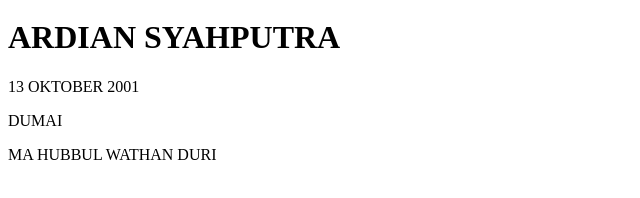
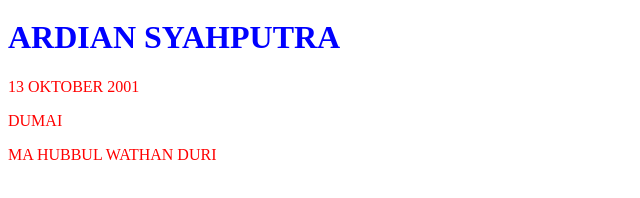
Before and after one commit to WHOAMI4646/pemrograman-web-1, a plain HTML site: page about.html in a window 1280 px wide. Shown: the part 92-290 px from the top of the page, without its empty margins (0-640 px from the left). Drawn offline with Linux system fonts and the light colour scheme.

Commit message:
menambahkan class red-color dan id name

```diff
--- a/about.html
+++ b/about.html
@@ -1,15 +1,24 @@
 <html>
     <head>
         <title>About me</title>
+        <style>
+            .red-color {
+                color: red;
+            }
+            #name {
+                color: blue;
+            }
+
+        </style>
     </head>
     <body>
         <a href="index.html">Back</a>
         <img src="asset/circle-cropped.png" alt="circle-cropped.png" width="104">
 
-        <h1>ARDIAN SYAHPUTRA</h1>
-        <P>13 OKTOBER 2001</P>
-        <P>DUMAI</P>
-        <P>MA HUBBUL WATHAN DURI</P>
+        <h1 id="name">ARDIAN SYAHPUTRA</h1>
+        <P class="red-color">13 OKTOBER 2001</P>
+        <P class="red-color">DUMAI</P>
+        <P class="red-color">MA HUBBUL WATHAN DURI</P>
 
     </body>
 </html>
```
